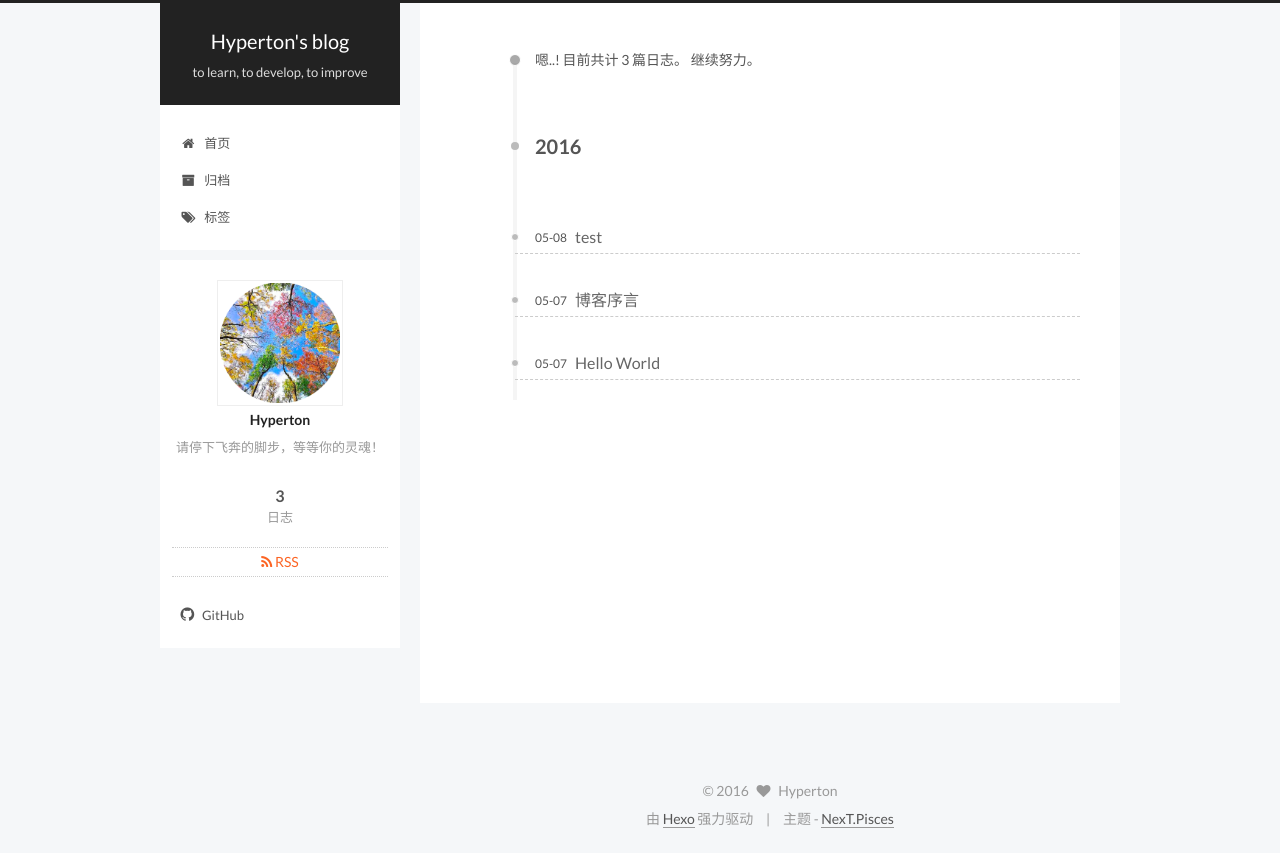
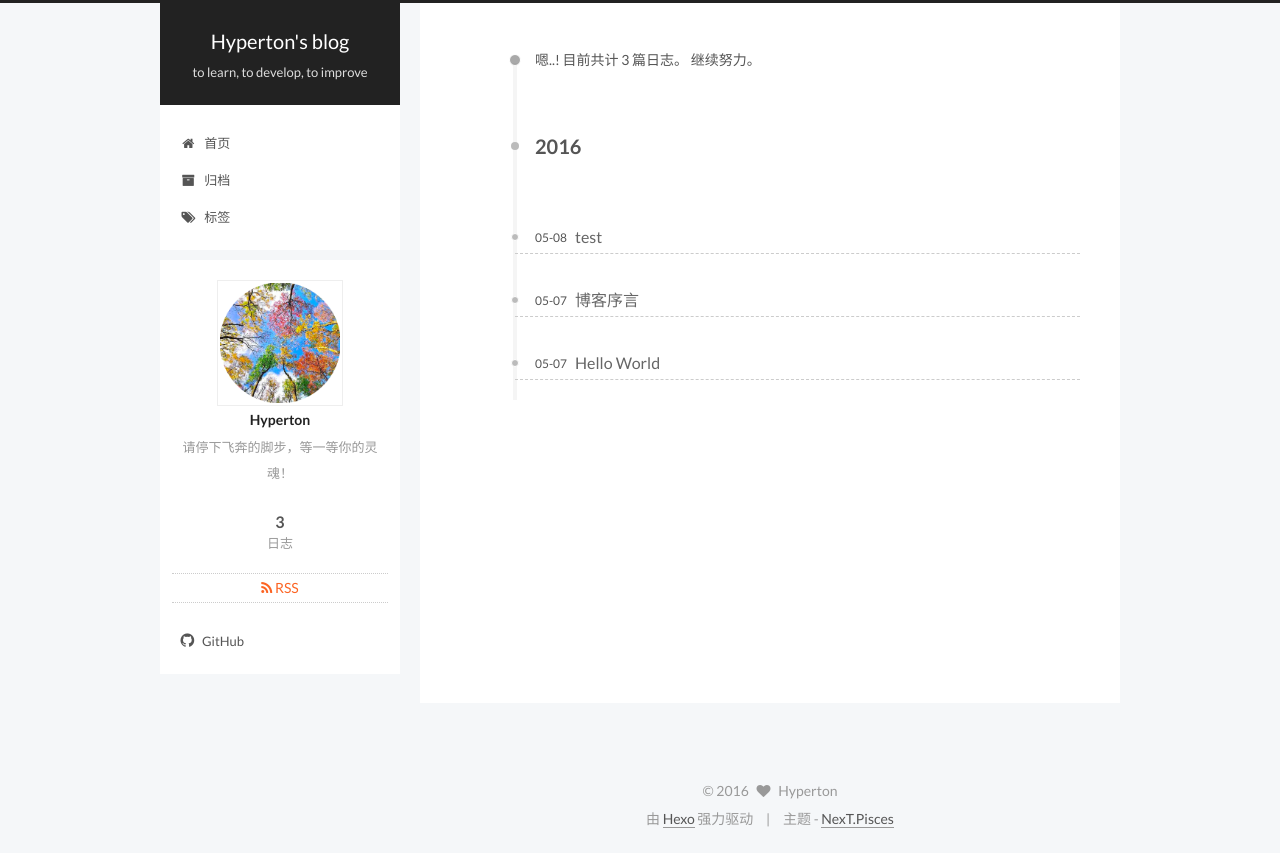
Before and after one commit to hyperton/hyperton.github.io, a plain HTML site: page archives/index.html in a window 1280 px wide. Drawn offline with Linux system fonts and the light colour scheme; a script that the page names is missing.

Commit message:
Site updated: 2016-05-11 20:50:11

```diff
--- a/archives/index.html
+++ b/archives/index.html
@@ -86,15 +86,15 @@
 
 
 
-<meta name="description" content="请停下飞奔的脚步，等等你的灵魂！">
+<meta name="description" content="请停下飞奔的脚步，等一等你的灵魂！">
 <meta property="og:type" content="website">
 <meta property="og:title" content="Hyperton's blog">
 <meta property="og:url" content="http://yoursite.com/archives/index.html">
 <meta property="og:site_name" content="Hyperton's blog">
-<meta property="og:description" content="请停下飞奔的脚步，等等你的灵魂！">
+<meta property="og:description" content="请停下飞奔的脚步，等一等你的灵魂！">
 <meta name="twitter:card" content="summary">
 <meta name="twitter:title" content="Hyperton's blog">
-<meta name="twitter:description" content="请停下飞奔的脚步，等等你的灵魂！">
+<meta name="twitter:description" content="请停下飞奔的脚步，等一等你的灵魂！">
 
 
 
@@ -378,7 +378,7 @@
                src="/images/avatar.png"
                alt="Hyperton" />
           <p class="site-author-name" itemprop="name">Hyperton</p>
-          <p class="site-description motion-element" itemprop="description">请停下飞奔的脚步，等等你的灵魂！</p>
+          <p class="site-description motion-element" itemprop="description">请停下飞奔的脚步，等一等你的灵魂！</p>
         </div>
         <nav class="site-state motion-element">
           <div class="site-state-item site-state-posts">
--- a/css/main.css
+++ b/css/main.css
@@ -1664,7 +1664,7 @@
   width: 4px;
   height: 4px;
   border-radius: 50%;
-  background: #c76f24;
+  background: #1a188e;
 }
 .links-of-blogroll {
   font-size: 13px;
```
Also changed, not shown: 2016/05/07/hello-world/index.html (+1 -1 lines), 2016/05/07/博客序言/index.html (+4 -4 lines), 2016/05/08/test/index.html (+4 -4 lines), archives/2016/05/index.html (+4 -4 lines), archives/2016/index.html (+4 -4 lines), index.html (+4 -4 lines).
